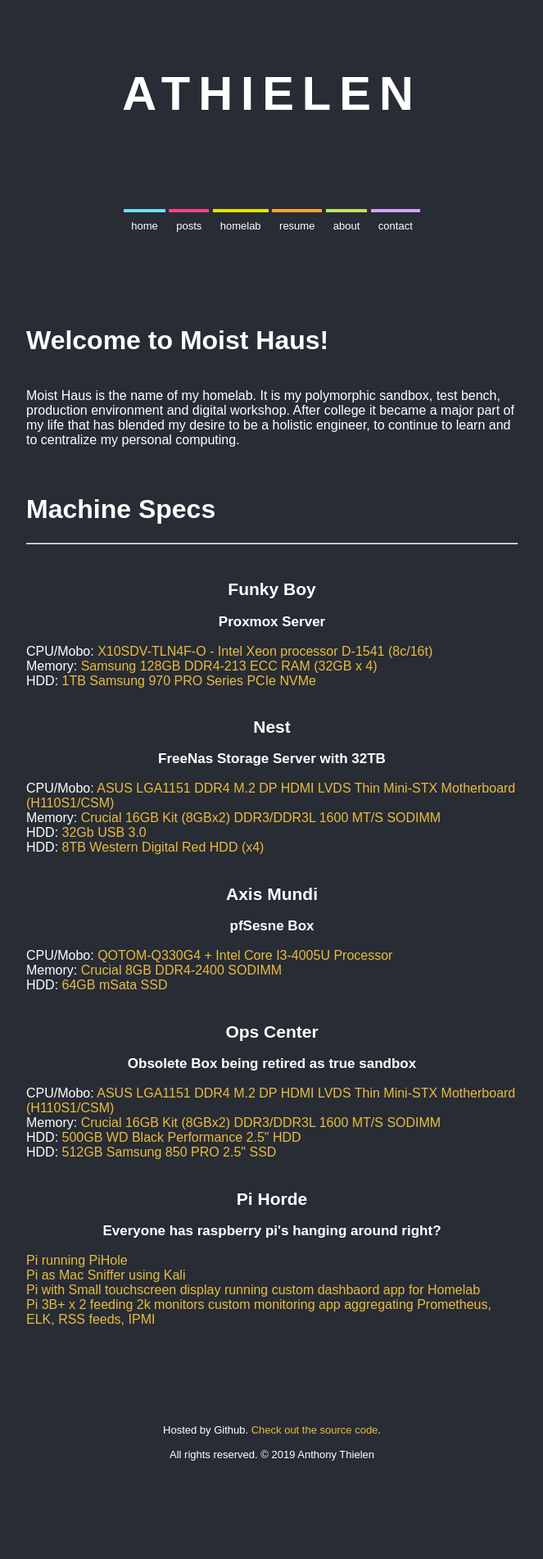
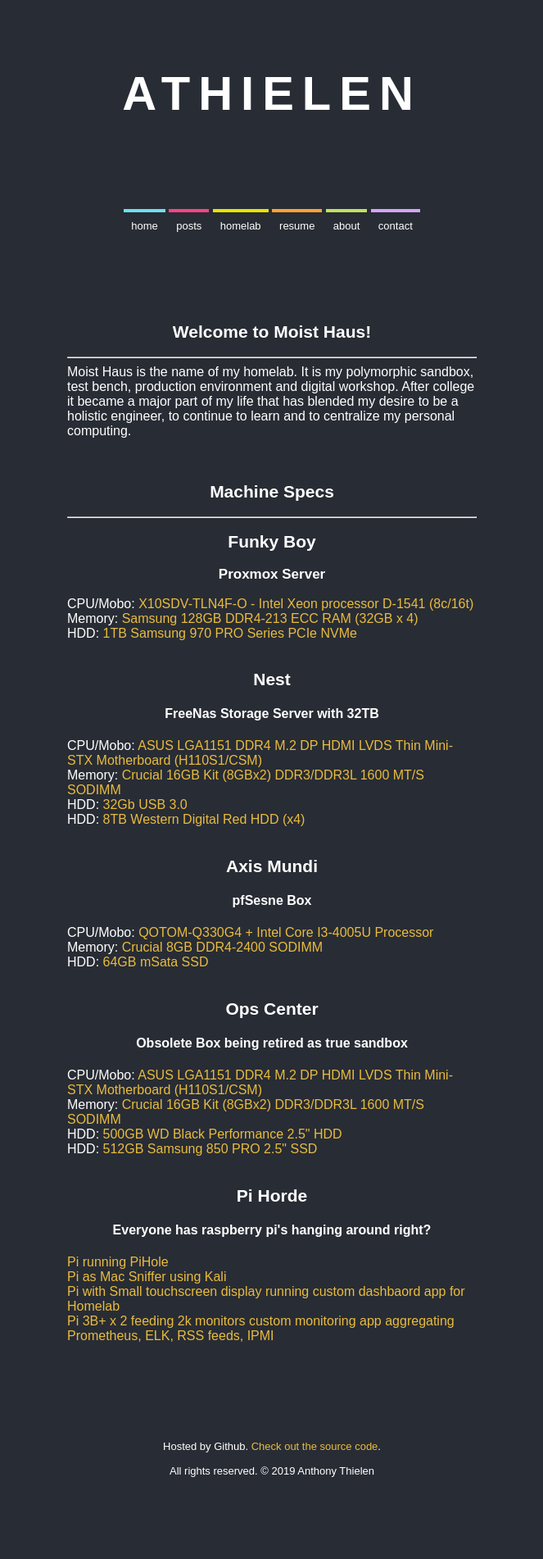
Before and after one commit to athielen/athielen.github.io, a Jekyll site: the page built from homelab/index.html, in a window 1280 px wide. Shown: the whole page at 82% size, without its empty margins (308-971 px from the left). Built offline with Jekyll 4.4.1, drawn with Linux system fonts in a browser that asks for light colours.

Commit message:
updated homelab index.html

```diff
--- a/homelab/index.html
+++ b/homelab/index.html
@@ -3,11 +3,11 @@ layout: default
 title: Anthony Thielen - Homelab
 ---
 
-<div class="container">
+<div id="content">
 
 	<div class="homelab-intro">
-		<h1> Welcome to Moist Haus! </h1>
-		<br>
+		<h2> Welcome to Moist Haus! </h2>
+		<hr>
 		Moist Haus is the name of my homelab. It is my polymorphic sandbox, test bench, production environment and digital workshop. After college it became a major part of my life that has blended my desire to be a holistic engineer, to continue to learn and to centralize my personal computing.
 	</div><!-- ./homelab-intro -->
 
@@ -16,13 +16,10 @@ title: Anthony Thielen - Homelab
 	<div class="intro">
 		<!-- picture -->
 
-		<h1>Machine Specs</h1>
+		<h2>Machine Specs</h2>
 		<hr>
 
-		<br>
-
-		<h2>Funky Boy</h2>
-		<h3>Proxmox Server</h3>
+		<h2>Funky Boy</h2><h3>Proxmox Server</h3>
 			CPU/Mobo: <a href="https://www.supermicro.com/products/motherboard/xeon/d/x10sdv-tln4f.cfm">X10SDV-TLN4F-O - Intel Xeon processor D-1541 (8c/16t)</a><br>
 			Memory: <a href="https://www.amazon.com/Samsung-M393A4K40BB1-CRC-DDR4-2400-Server-Memory/dp/B01DTJ8EU6">Samsung 128GB DDR4-213 ECC RAM (32GB x 4)</a><br>
 			HDD: <a href="https://www.samsung.com/us/computing/memory-storage/solid-state-drives/ssd-970-pro-nvme-m2-1tb-mz-v7p1t0bw/">1TB Samsung 970 PRO Series PCIe NVMe</a><br>
@@ -30,7 +27,7 @@ title: Anthony Thielen - Homelab
 		<br>
 
 		<h2>Nest</h2>
-		<h3>FreeNas Storage Server with 32TB</h3>
+		<h4>FreeNas Storage Server with 32TB</h4>
 			CPU/Mobo: <a href="https://www.asus.com/us/Motherboards/H110S1-CSM/">ASUS LGA1151 DDR4 M.2 DP HDMI LVDS Thin Mini-STX Motherboard (H110S1/CSM)</a><br>
 			Memory: <a href="https://www.amazon.com/gp/product/B007B5S52C/ref=oh_aui_search_asin_title?ie=UTF8&psc=1">Crucial 16GB Kit (8GBx2) DDR3/DDR3L 1600 MT/S SODIMM</a><br>
 			HDD: <a href="">32Gb USB 3.0</a><br>
@@ -39,7 +36,7 @@ title: Anthony Thielen - Homelab
 		<br>
 
 		<h2>Axis Mundi</h2>
-		<h3>pfSesne Box</h3>
+		<h4>pfSesne Box</h4>
 			CPU/Mobo: <a href="https://www.asus.com/us/Motherboards/H110S1-CSM/">QOTOM-Q330G4 + Intel Core I3-4005U Processor</a><br>
 			Memory: <a href="https://www.amazon.com/gp/product/B01BIWKP58/ref=ppx_yo_dt_b_asin_title_o00__o00_s00?ie=UTF8&psc=1">Crucial 8GB DDR4-2400 SODIMM</a><br>
 			HDD: <a href="https://www.amazon.com/gp/product/B00K67E5DA/ref=ppx_yo_dt_b_asin_title_o09__o00_s00?ie=UTF8&psc=1">64GB mSata SSD</a><br>
@@ -47,7 +44,7 @@ title: Anthony Thielen - Homelab
 		<br>
 
 		<h2>Ops Center</h2>
-		<h3>Obsolete Box being retired as true sandbox</h3>
+		<h4>Obsolete Box being retired as true sandbox</h4>
 			CPU/Mobo: <a href="https://www.asus.com/us/Motherboards/H110S1-CSM/">ASUS LGA1151 DDR4 M.2 DP HDMI LVDS Thin Mini-STX Motherboard (H110S1/CSM)</a><br>
 			Memory: <a href="https://www.amazon.com/gp/product/B007B5S52C/ref=oh_aui_search_asin_title?ie=UTF8&psc=1">Crucial 16GB Kit (8GBx2) DDR3/DDR3L 1600 MT/S SODIMM</a><br>
 			HDD: <a href="">500GB WD Black Performance 2.5" HDD</a><br>
@@ -56,7 +53,7 @@ title: Anthony Thielen - Homelab
 		<br>
 
 		<h2>Pi Horde</h2>
-		<h3>Everyone has raspberry pi's hanging around right?</h3>
+		<h4>Everyone has raspberry pi's hanging around right?</h4>
 			<a href="">Pi running PiHole</a><br>
 			<a href="">Pi as Mac Sniffer using Kali</a><br>
 			<a href="">Pi with Small touchscreen display running custom dashbaord app for Homelab</a><br>
```
